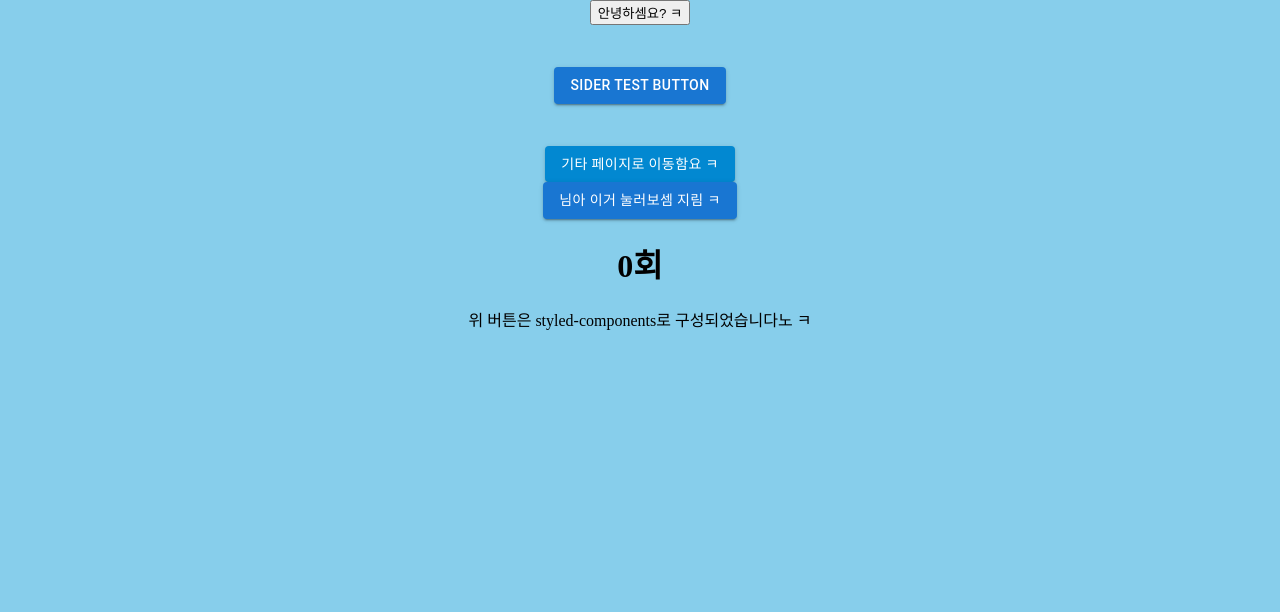
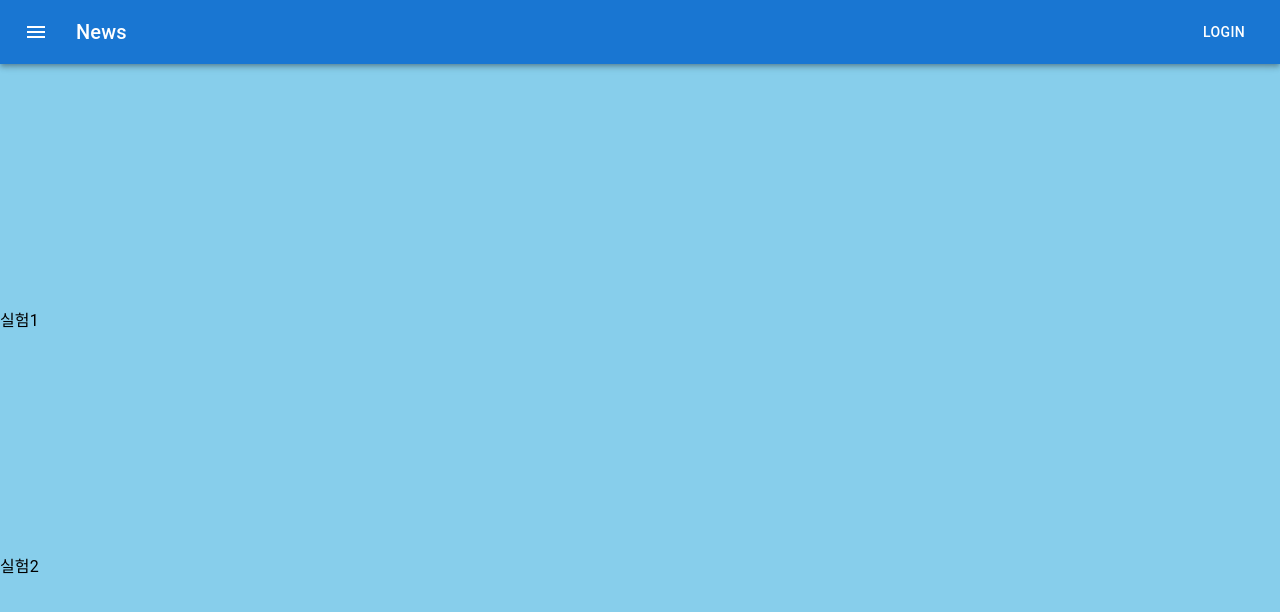
Before and after one commit to Mocatteru/DevPrcPortfolio, a React (Create React App) app: page / in a window 1280 px wide. Shown: the top 612 px of the page. Built offline with nearby package versions, Linux system fonts and the light colour scheme.

Commit message:
Sider 모듈화, 앱바 개발, 코드정리, 홈화면 CSS 정리

```diff
--- a/public/index.html
+++ b/public/index.html
@@ -2,7 +2,7 @@
 <html lang="ko">
   <head>
     <meta charset="utf-8" />
-    <meta name="viewport" content="width=device-width, initial-scale=1" />
+    <meta name="viewport" content="initial-scale=1, width=device-width" />
     <meta name="description" content="Web site created using create-react-app" />
     <title>이종현의 홈페이지</title>
   </head>
--- /dev/null
+++ b/src/compoenents/Appbar.tsx
@@ -0,0 +1,52 @@
+import { useState } from 'react';
+import AppBar from '@mui/material/AppBar';
+import Box from '@mui/material/Box';
+import Toolbar from '@mui/material/Toolbar';
+import Typography from '@mui/material/Typography';
+import Button from '@mui/material/Button';
+import IconButton from '@mui/material/IconButton';
+import MenuIcon from '@mui/icons-material/Menu';
+import { Sider } from './Sider/Sider';
+import { Drawer } from '@mui/material';
+
+export default function ButtonAppBar() {
+  const [isOpenSider, setOpenSider] = useState<boolean>(false);
+
+  const toggleDrawer = (open: boolean) => (event: React.KeyboardEvent | React.MouseEvent) => {
+    if (
+      event.type === 'keydown' &&
+      ((event as React.KeyboardEvent).key === 'Tab' ||
+        (event as React.KeyboardEvent).key === 'Shift')
+    ) {
+      return;
+    }
+
+    setOpenSider(open);
+  };
+
+  return (
+    <Box sx={{ flexGrow: 1 }}>
+      <AppBar position='static'>
+        <Drawer anchor='left' open={isOpenSider} onClose={toggleDrawer(false)}>
+          <Sider />
+        </Drawer>
+        <Toolbar>
+          <IconButton
+            onClick={toggleDrawer(true)}
+            size='large'
+            edge='start'
+            color='inherit'
+            aria-label='menu'
+            sx={{ mr: 2 }}
+          >
+            <MenuIcon />
+          </IconButton>
+          <Typography variant='h6' component='div' sx={{ flexGrow: 1 }}>
+            News
+          </Typography>
+          <Button color='inherit'>Login</Button>
+        </Toolbar>
+      </AppBar>
+    </Box>
+  );
+}
--- /dev/null
+++ b/src/compoenents/Sider/Sider.tsx
@@ -0,0 +1,33 @@
+import {
+  Box,
+  Drawer,
+  List,
+  ListItem,
+  ListItemButton,
+  ListItemIcon,
+  ListItemText
+} from '@mui/material';
+import { useState } from 'react';
+import { useNavigate } from 'react-router-dom';
+import { SiderItem } from './SiderItem';
+
+export const Sider = () => {
+  const navigate = useNavigate();
+
+  const goToGuitar = () => {
+    navigate('/guitar');
+  };
+
+  return (
+    <Box
+      sx={{
+        width: 280
+      }}
+      role='presentation'
+    >
+      <List>
+        <SiderItem nav={goToGuitar} itemName={'마타사부로 기타 COVER'} />
+      </List>
+    </Box>
+  );
+};
--- /dev/null
+++ b/src/compoenents/Sider/SiderItem.tsx
@@ -0,0 +1,20 @@
+import { ListItem, ListItemButton, ListItemIcon, ListItemText } from '@mui/material';
+import InboxIcon from '@mui/icons-material/MoveToInbox';
+
+interface SiderItem {
+  nav: () => void;
+  itemName: string;
+}
+
+export const SiderItem = (siderItem: SiderItem) => {
+  return (
+    <ListItem disablePadding>
+      <ListItemButton onClick={siderItem.nav}>
+        <ListItemIcon>
+          <InboxIcon />
+        </ListItemIcon>
+        <ListItemText primary={siderItem.itemName} />
+      </ListItemButton>
+    </ListItem>
+  );
+};
--- a/src/pages/home/home-screen.css
+++ b/src/pages/home/home-screen.css
@@ -1,5 +1,3 @@
 body {
-    margin: 0;
-    display: flex;
-    flex-direction: row;
+  margin: 0;
 }
--- a/src/pages/home/home-screen.tsx
+++ b/src/pages/home/home-screen.tsx
@@ -2,27 +2,12 @@ import React, { useCallback, useState } from 'react';
 import './home-screen.css';
 import DefaultScreen from '../../compoenents/DefaultScreen';
 import { useNavigate } from 'react-router-dom';
-import {
-  Box,
-  Button,
-  Divider,
-  Drawer,
-  List,
-  ListItem,
-  ListItemButton,
-  ListItemIcon,
-  ListItemText
-} from '@mui/material';
-import InboxIcon from '@mui/icons-material/MoveToInbox';
-import MailIcon from '@mui/icons-material/Mail';
+import { AppBar, Box, Button, Divider, Drawer, Typography } from '@mui/material';
+import ButtonAppBar from '../../compoenents/Appbar';
 
 function HomeScreen() {
   // local
-  const navigate = useNavigate();
-
   const [clickCounter, setClickCounter] = useState<number>(0);
-
-  const [isOpenSider, setOpenSider] = useState<boolean>(false);
 
   const onClickPlusButton = () => {
     console.log('기모띠');
@@ -43,79 +28,36 @@ function HomeScreen() {
     setClickCounter(0);
   }, [clickCounter]);
 
-  const goToGuitar = () => {
-    navigate('/guitar');
-  };
-
-  const toggleDrawer = (open: boolean) => (event: React.KeyboardEvent | React.MouseEvent) => {
-    if (
-      event.type === 'keydown' &&
-      ((event as React.KeyboardEvent).key === 'Tab' ||
-        (event as React.KeyboardEvent).key === 'Shift')
-    ) {
-      return;
-    }
-
-    setOpenSider(open);
-  };
-
-  // component
-  const Sider = () => (
+  return (
     <Box
       sx={{
-        width: 280
+        flex: 1,
+        display: 'flex',
+        flexDirection: 'column',
+        width: '100vw',
+        height: '100vh',
+        backgroundColor: 'skyblue'
       }}
-      role='presentation'
-      onClick={toggleDrawer(false)}
-      onKeyDown={toggleDrawer(false)}
     >
-      <List>
-        <ListItem disablePadding>
-          <ListItemButton onClick={goToGuitar}>
-            <ListItemIcon>
-              <InboxIcon />
-            </ListItemIcon>
-            <ListItemText primary={'MATASABURO COVER'} />
-          </ListItemButton>
-        </ListItem>
-      </List>
+      <ButtonAppBar />
+
+      <Box sx={{ flex: 1 }}>
+        <Typography>실험1</Typography>
+      </Box>
+      <Box sx={{ flex: 1 }}>
+        <Typography>실험2</Typography>
+      </Box>
+
+      {/* <Box>
+        <Button variant='contained' color='primary' onClick={resetCount}>
+          안녕하셈요? ㅋㅋ
+        </Button>
+        <Button variant='contained' color='primary' onClick={onClickPlusButton}>
+          님아 이거 눌러보셈 지림 ㅋ
+        </Button>
+        <Typography textAlign={'center'}>{isCountEnd()}</Typography>
+      </Box> */}
     </Box>
-  );
-
-  return (
-    <DefaultScreen flexDirection='column'>
-      <button onClick={resetCount}>안녕하셈요? ㅋ</button>
-      <React.Fragment>
-        <Button
-          variant='contained'
-          sx={{
-            margin: '42px'
-          }}
-          onClick={toggleDrawer(true)}
-        >
-          Sider Test Button
-        </Button>
-        <Drawer anchor='left' open={isOpenSider} onClose={toggleDrawer(false)}>
-          <Sider />
-        </Drawer>
-      </React.Fragment>
-      <Button variant='contained' color='info' onClick={goToGuitar}>
-        기타 페이지로 이동함요 ㅋ
-      </Button>
-      <Button variant='contained' color='primary' onClick={onClickPlusButton}>
-        님아 이거 눌러보셈 지림 ㅋ
-      </Button>
-
-      <h1>{isCountEnd()}</h1>
-      <footer
-        style={{
-          position: 'static',
-          bottom: '0'
-        }}
-      >
-        위 버튼은 styled-components로 구성되었습니다노 ㅋ
-      </footer>
-    </DefaultScreen>
   );
 }
 
```
